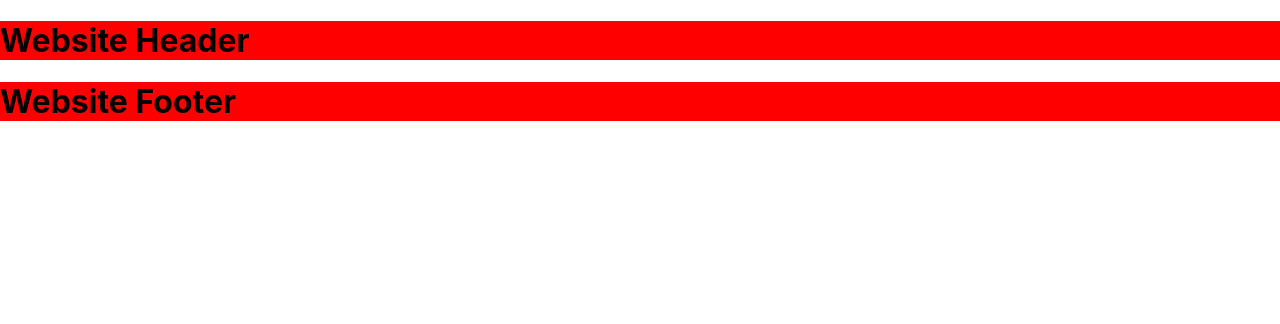
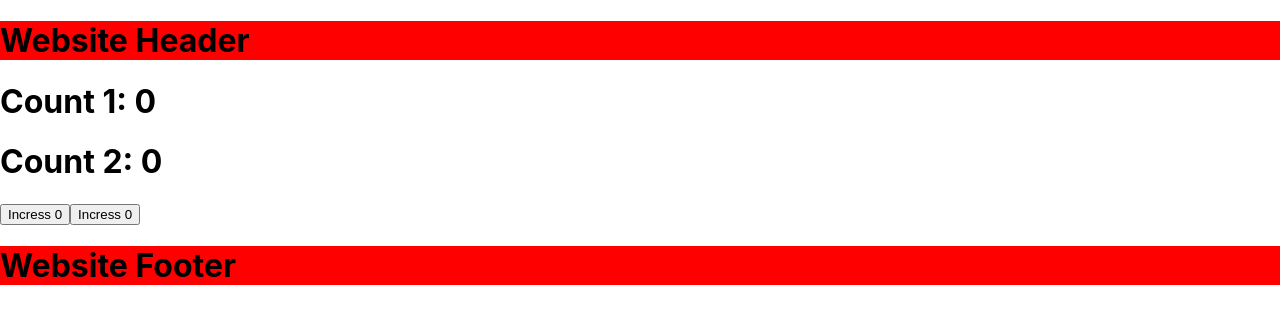
Before and after one commit to ityuvtrainings/react-project-batch-2, a React (Create React App) app: page /usecallback in a window 1280 px wide. Shown: the top 324 px of the page. Built offline with nearby package versions, Linux system fonts and the light colour scheme.

Commit message:
use callbank

```diff
--- a/src/App.js
+++ b/src/App.js
@@ -6,7 +6,7 @@ import Layout from "./Layout/layout";
 import City from "./page/city";
 import HookUseRef from "./page/use-ref";
 import Counter from "./page/use-reducer";
-
+import CounterCallBack from "./page/use-callback";
 function App() {//1
   const rountlist=[
     {
@@ -36,6 +36,9 @@ function App() {//1
     {
       path:'userreducer',
       element:<Counter/>
+    },{
+      path:'usecallback',
+      element:<CounterCallBack/>
     }
 
   ]
--- /dev/null
+++ b/src/page/button.js
@@ -0,0 +1,6 @@
+import { memo } from "react";
+const Button= memo(({onClick,text})=>{
+    console.log('button',text)
+    return <button onClick={onClick}>{text}</button>
+})
+export default Button;
--- /dev/null
+++ b/src/page/use-callback.jsx
@@ -0,0 +1,17 @@
+import { useCallback, useState, memo } from "react";
+import Button from "./button";
+const CounterCallBack = () => {
+    const [count1, setcount1] = useState(0)
+    const [count2, setcount2] = useState(0)
+    const incress1 = useCallback(() => setcount1(c => c + 1))
+    const incress2 = useCallback(() => setcount2(c => c + 1))
+    return (
+        <>
+            <h1>Count 1: {count1}</h1>
+            <h1>Count 2: {count2}</h1>
+            <Button onClick={incress1} text={`Incress ${count1}`}/>
+            <Button onClick={incress2} text={`Incress ${count2}`}/>
+        </>
+    )
+}
+export default CounterCallBack;
```
